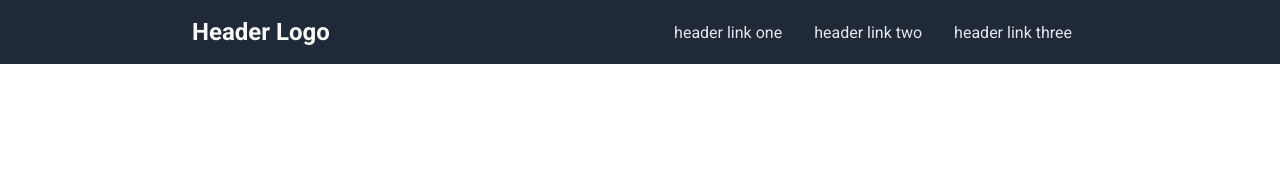
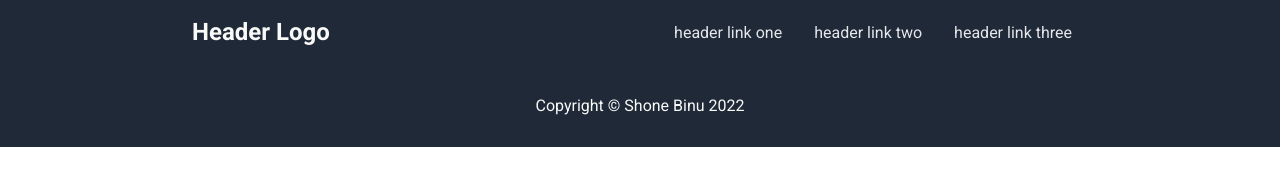
Before and after one commit to shonebinu/odin-landingpage, a plain HTML site: page index.html in a window 1280 px wide. Drawn offline with Linux system fonts and the light colour scheme.

Commit message:
added the footer

```diff
--- a/index.html
+++ b/index.html
@@ -21,6 +21,11 @@
             <div>header link three</div>
         </div>
     </header>
+
+
+    <footer>
+        <div>Copyright © Shone Binu 2022</div>
+    </footer>
 </body>
 
 </html>
--- a/style.css
+++ b/style.css
@@ -32,3 +32,12 @@ header {
     margin: 1rem;
     color: #e5e7eb;
 }
+
+footer {
+    display: flex;
+    justify-content: center;
+    align-items: center;
+    padding: 2rem;
+    background-color: #1f2937;
+    color: #f9faf8;
+}
```
